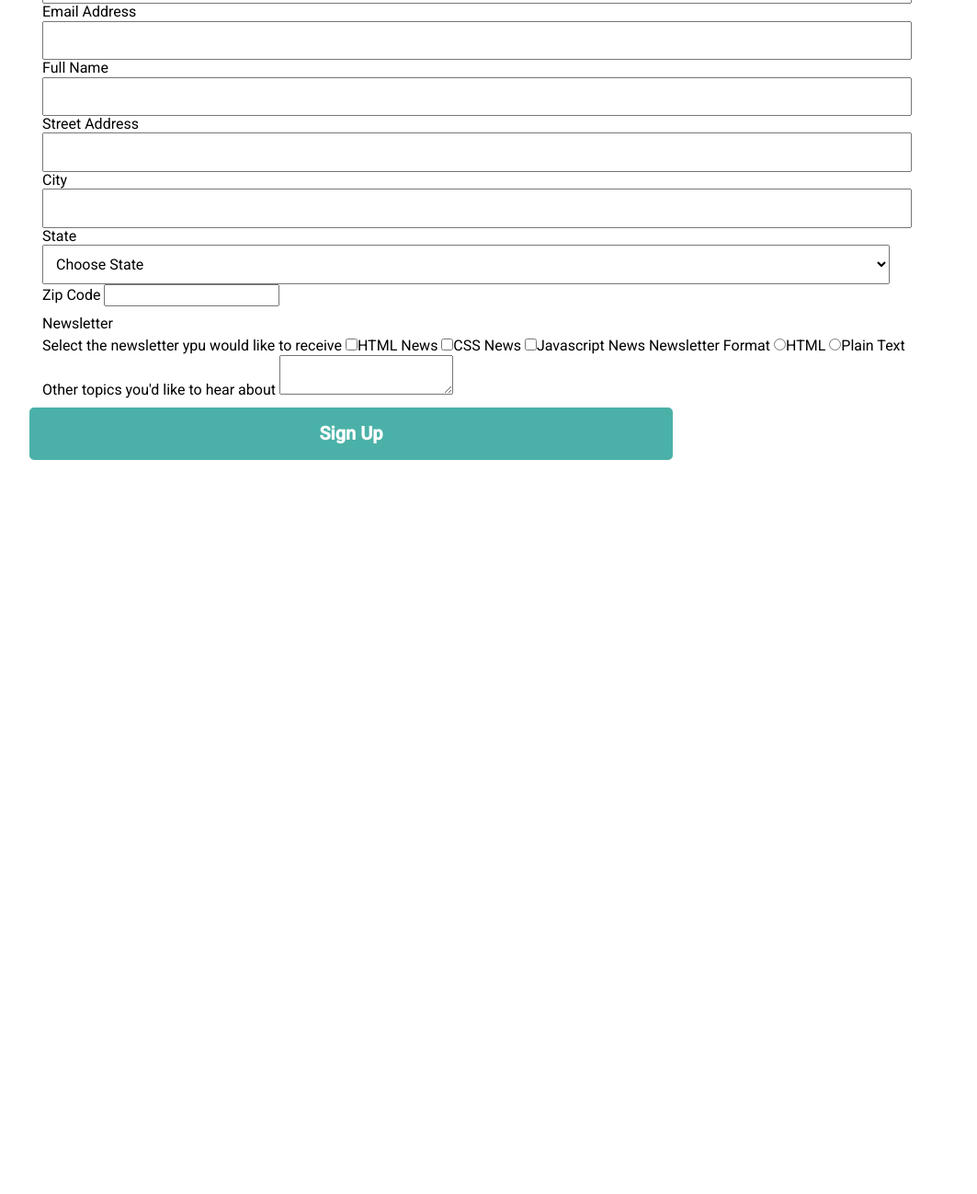
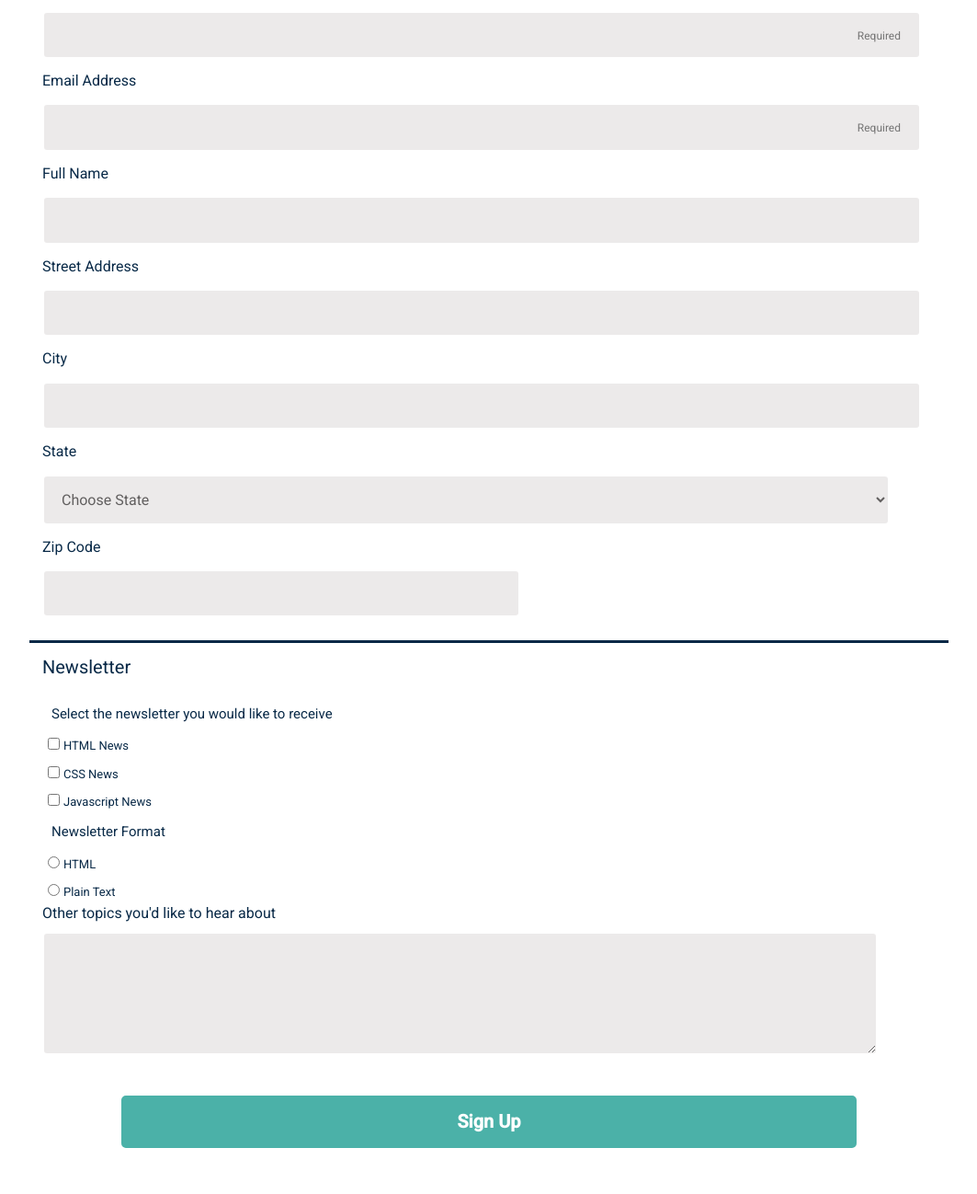
Before and after one commit to akibrahimug/TechDegree-project-3, a plain HTML site: page index.html in a window 1280 px wide. Shown: the part 349-1647 px from the top of the page at 92% size, without its empty margins (108-1171 px from the left). Before the commit the page ends 849 px from the top, so only its background shows below. Drawn offline with Linux system fonts and the light colour scheme.

Commit message:
css styles

```diff
--- a/css/style.css
+++ b/css/style.css
@@ -1,7 +1,10 @@
+
 :root{
     font-family: 'Roboto', sans-serif;
     max-width: 1000px;
+    width: 90%;
     margin: 0 auto;
+    color: rgb(8, 41, 71);
 }
 
 h1{
@@ -12,10 +15,14 @@ h1{
     margin: 0;
 }
 
+.top-p{
+    font-weight: 100;
+}
+
 .top-wrap{
     text-align: center;
     margin-top: 30px;
-    border-bottom: 5px solid rgb(8, 41, 71);;
+    border-bottom: 5px solid rgb(8, 41, 71);
 }
 
 .form-wrap{
@@ -25,10 +32,11 @@ h1{
 }
 
 .center-button{
-    margin: auto;
+    display: flex;
+    justify-content: center;
 }
 button{
-    width: 70%;
+    width: 80%;
     padding: 15px;
     background-color: rgb(75, 177, 168);
     border:2px solid rgb(75, 177, 168);
@@ -36,6 +44,8 @@ button{
     color: white;
     font-weight: bolder;
     font-size: 20px;
+    margin-top: 30px;
+    margin-bottom: 50px;
 }
 
 button:hover{
@@ -47,9 +57,89 @@ button:hover{
 .contact-input{
     display: block;
     width: calc(100% - 50px);
-    padding:10px;
+    padding:15px;
+    margin: 15px;
+    margin-left: 0;
+}
+
+.contact-input,
+#zip,
+textarea{
+    border: 2px solid white;
+    background-color: rgb(236, 234, 234);
+    border-radius: 5px;
+}
+
+input:focus,
+select:focus,
+textarea:focus{
+    outline: none;
+    border: 1.5px solid rgb(8, 41, 71);
 }
 
 fieldset{
     border: none;
 }
+legend{
+    font-size: 20px;
+    padding: 15px;
+    padding-left: 0;
+}
+#zip{
+    display: block;
+    width: 50%;
+    padding: 15px;
+    margin: 15px;
+    margin-left: 0;
+}
+
+#zip:focus{
+    outline: none;
+    border: 1.5px solid rgb(8, 41, 71);
+}
+
+::placeholder{
+    font-size: 12px;
+    text-align: right;
+    padding-right: 5px;
+}
+
+textarea{
+    width:90%;
+    height: 100px;
+    margin-top: 10px;
+    padding: 15px;
+}
+
+select{
+    color: rgb(97, 95, 95);
+}
+
+.fieldset-wrap{
+    border-top: 3px solid rgb(8, 41, 71);
+}
+
+.newsletter-title{
+    font-size: 15px;
+    display: block;
+    margin: 10px;
+}
+
+.check,
+.radio{
+    display: block;
+    padding: 6px;
+}
+
+#check,
+label.wrap-2{
+    padding: 10px;
+}
+
+.label-check{
+    font-size: 13px;
+}
+
+@media(min-width:768px){
+
+}
--- a/index.html
+++ b/index.html
@@ -14,30 +14,24 @@
     <h1>THE CODE REVIEW</h1>
     <div class="top-wrap">
         <h2>Signup for our newsletter</h2>
-        <p>Get the latest news on how your code is doing right in your inbox</p>
+        <p class="top-p">Get the latest news on how your code is doing right in your inbox</p>
     </div>
     <div class="form-wrap">
         <form>
             <fieldset>
                 <legend>Contact Information</legend>
+                <div class="contact-wrap">
+                    <label for="name" class="cantact-label">Full Name</label> <input type="text" id="name" name="user-name" class="contact-input" placeholder="Required">
 
-                <label for="name" class="cantact-label">Full Name</label>
-                <input type="text" id="name" name="user-name" class="contact-input">
+                    <label for="email" class="cantact-label">Email Address</label> <input type="email" id="email" name="user-email" class="contact-input" placeholder="Required">
 
-                <label for="email" class="cantact-label">Email Address</label>
-                <input type="email" id="email" name="user-email" class="contact-input">
+                    <label for="phone" class="cantact-label">Full Name</label> <input type="tel" id="phone" name="user-phone" class="contact-input">
 
-                <label for="phone" class="cantact-label">Full Name</label>
-                <input type="tel" id="phone" name="user-phone" class="contact-input">
+                    <label for="address" class="cantact-label">Street Address</label> <input type="text" id="address" name="user-address" class="contact-input">
 
-                <label for="address" class="cantact-label">Street Address</label>
-                <input type="text" id="address" name="user-address" class="contact-input">
+                    <label for="city" class="cantact-label">City</label> <input type="text" id="city" name="user-city" class="contact-input">
 
-                <label for="city" class="cantact-label">City</label>
-                <input type="text" id="city" name="user-city" class="contact-input">
-
-                <label for="state" class="cantact-label">State</label>
-                <select id="state"  name="user-state" class="contact-input">
+                    <label for="state" class="cantact-label">State</label> <select id="state"  name="user-state" class="contact-input">
                         <option value="state"selected disabled>Choose State</option>
                         <option value="state">Uganda</option>
                         <option value="state">Kenya</option>
@@ -55,29 +49,41 @@
                         <option value="state">Senegal</option>
                         <option value="state">Ivory Coast</option>
                         <option value="state">Malawi</option>
-                    <option value="state">Swaziland</option>
+                        <option value="state">Eswatini</option>
                     </select>
 
                     <label for="zip" class="cantact-label">Zip Code</label>
-                <input type="text" id="zip" name="user-zip-code">
+                    <input type="text" id="zip" name="user-zip-code" class="contact-input">
+                </div>
             </fieldset>
+            <div class="fieldset-wrap">
                 <fieldset>
                     <legend>Newsletter</legend>
 
-                <label>Select the newsletter ypu would like to receive</label>
-
-                <input type="checkbox" id="check" value="html-news"><label for="check">HTML News</label>
-                <input type="checkbox" id="check" value="css-news"><label for="check">CSS News</label>
-                <input type="checkbox" id="check" value="javascript-news"><label for="check">Javascript News</label>
-
-                <label>Newsletter Format</label>
-
-                <input type="radio" id="html" name="check" value="html"><label for="html">HTML</label>
-                <input type="radio" id="plain" name="check" value="plain-text"><label for="plain">Plain Text</label>
-
-                <label for="textarea">Other topics you'd like to hear about</label>
+                    <label class="newsletter-title">Select the newsletter you would like to receive</label>
+                    <div class="check">
+                        <input type="checkbox" id="check" value="html-news">
+                        <label class="label-check" for="check">HTML News</label>
+                    </div>
+                    <div class="check">
+                        <input type="checkbox" id="check" value="css-news">  <label class="label-check" for="check">CSS News</label>
+                    </div>
+                    <div class="check">
+                        <input type="checkbox" id="check" value="javascript-news">  <label class="label-check" for="check">Javascript News</label>
+                    </div>
+                    <div class="fieldset-wrap-2">
+                        <label class="newsletter-title">Newsletter Format</label>
+                    </div>
+                    <div class="radio">
+                    <input type="radio" id="html" name="html" value="html">  <label class="label-check" for="html">HTML</label>
+                    </div>
+                    <div class="radio">
+                    <input type="radio" id="plain" name="plaintext" value="plain-text">  <label class="label-check" for="plain">Plain Text</label>
+                    </div>
+                    <label class="textarea-label" for="textarea">Other topics you'd like to hear about</label>
                     <textarea id="textarea" name="user-message"></textarea>
                 </fieldset>
+            </div>
             <div class="center-button">
             <button type="submit" value="submit">Sign Up</button>
             </div>
```
Lines whose indentation alone changed are shown as unchanged.
